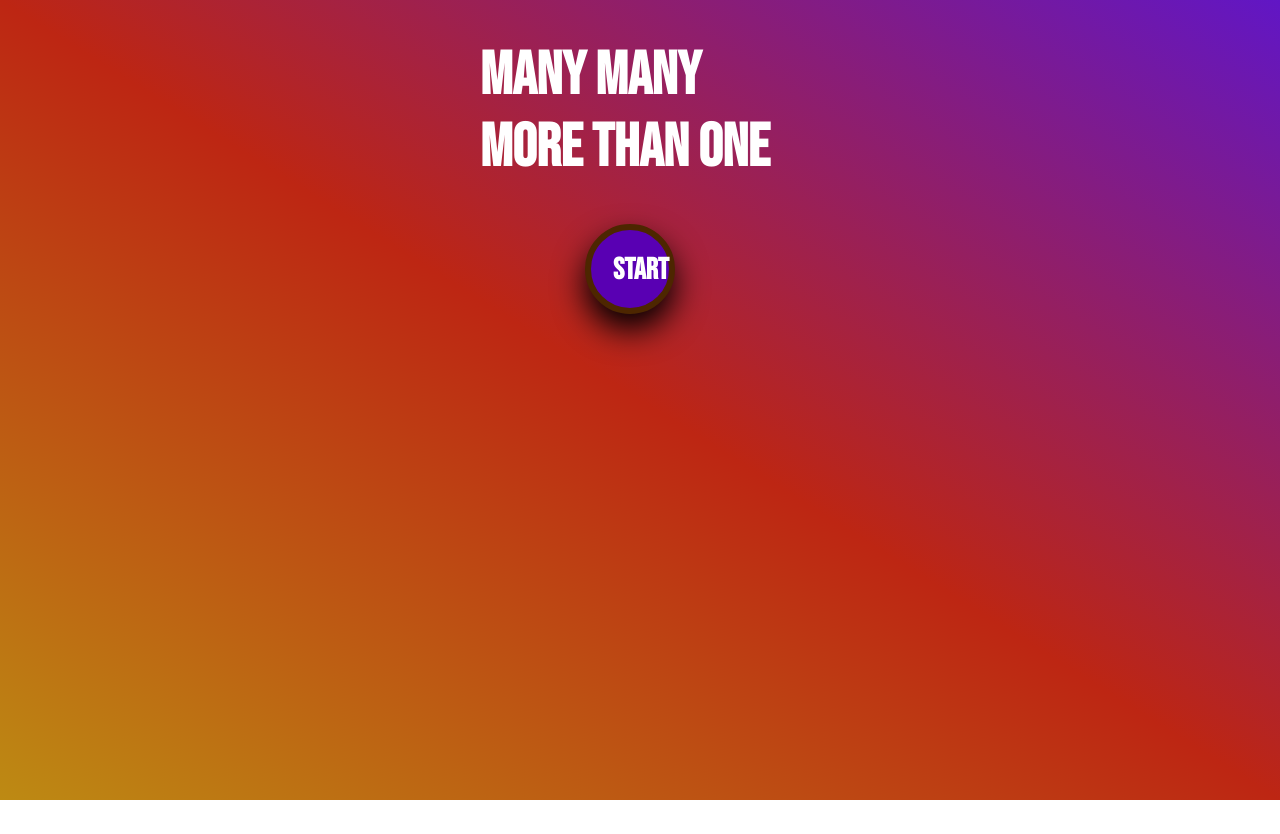
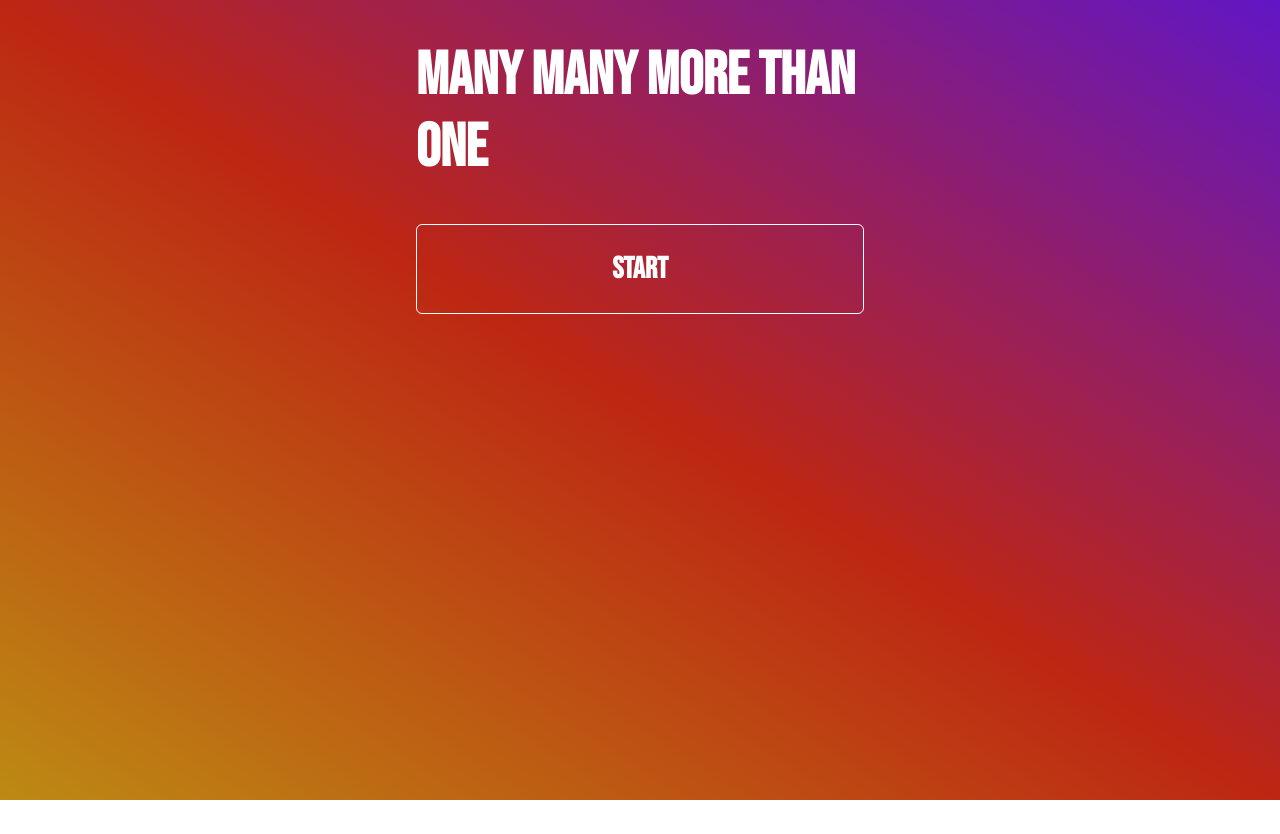
Before and after one commit to socalledsound/crowdCells, a plain HTML site: page index.html in a window 1280 px wide. After the commit the page ends 800 px from the top, so only its background shows below. Drawn offline with Linux system fonts and the light colour scheme.

Commit message:
transparent button

```diff
--- a/css/style.css
+++ b/css/style.css
@@ -18,7 +18,7 @@
         }
         h1 {
             font-size: 60px;
-            width: 25vw;
+            width: 35vw;
             color: white;
         }
 
@@ -32,11 +32,18 @@
 
         }
 
+
+        .bg-text {
+
+        }
+
+
         .container {
             width: 90vw;
             height: 40vh;
-            padding: 50px;
-            margin-top:100px;
+            /* padding: 50px; */
+            margin-top:120px;
+            /* margin-right:40px; */
             /* margin: .1vw; */
             }
 
@@ -51,7 +58,7 @@
         }
 
         .btn-div {
-            margin-left: -20px;
+            /* margin-left: -20px; */
             display: flex;
             justify-content: center;
             /* margin-top:5vh; */
@@ -74,14 +81,15 @@
 
         .btn-inner {
             font-family: 'Bebas Neue', sans-serif;
-            position: absolute;
-            left:22px;
-            top:22px;
+            text-align: center;
+            /* position: absolute; */
+            /* left:22px;
+            top:22px; */
             /* font-family: 'Times New Roman', Times, serif; */
             font-size: 30px;
             font-weight: 800;
-            color:#4D2600;
-            color: #BFE600;
+            /* color:#4D2600;
+            color: #BFE600; */
             color: white;
         }
 
@@ -89,20 +97,24 @@
             /* transform: translateX(-100px); */
             position: relative;
             height:90px;
-            width:90px;
+            width:35vw;
             padding: 1rem 2rem;
             display:inline-block;
-            border-radius:90px;
+            text-align: center;
+            border-radius:1px;
+            background: none;
+            border-radius:6px;
             /* margin-top:35vh; */
 
 
-            border: 6px solid #4D2600;
-            border: 6px solid #4D2600;
-            background-color:  #BFE600;
+            /* border: 6px solid #4D2600;
+            border: 6px solid #4D2600; */
+            border: 1px solid white;
+            /* background-color:  #BFE600;
             background-color: #FF5500;
-            background-color: #5900B3;
+            background-color: #5900B3; */
             -webkit-appearance: none;
             text-decoration: none;
-            border-radius:90px;
-            box-shadow: 0 1rem 2rem black;
+
+            /* box-shadow: 0 1rem 2rem black; */
         }
```
Also changed, not shown: index.html (+6 -0 lines).
